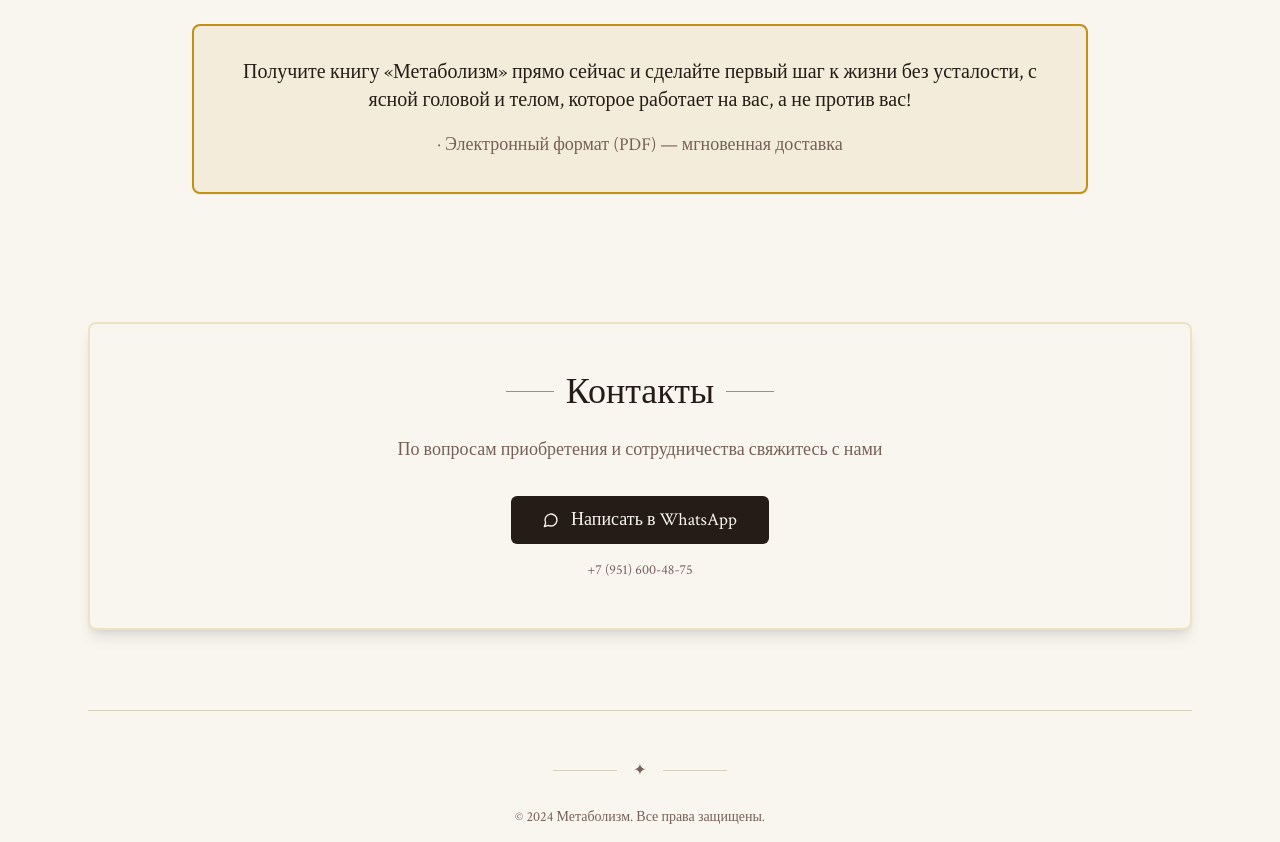
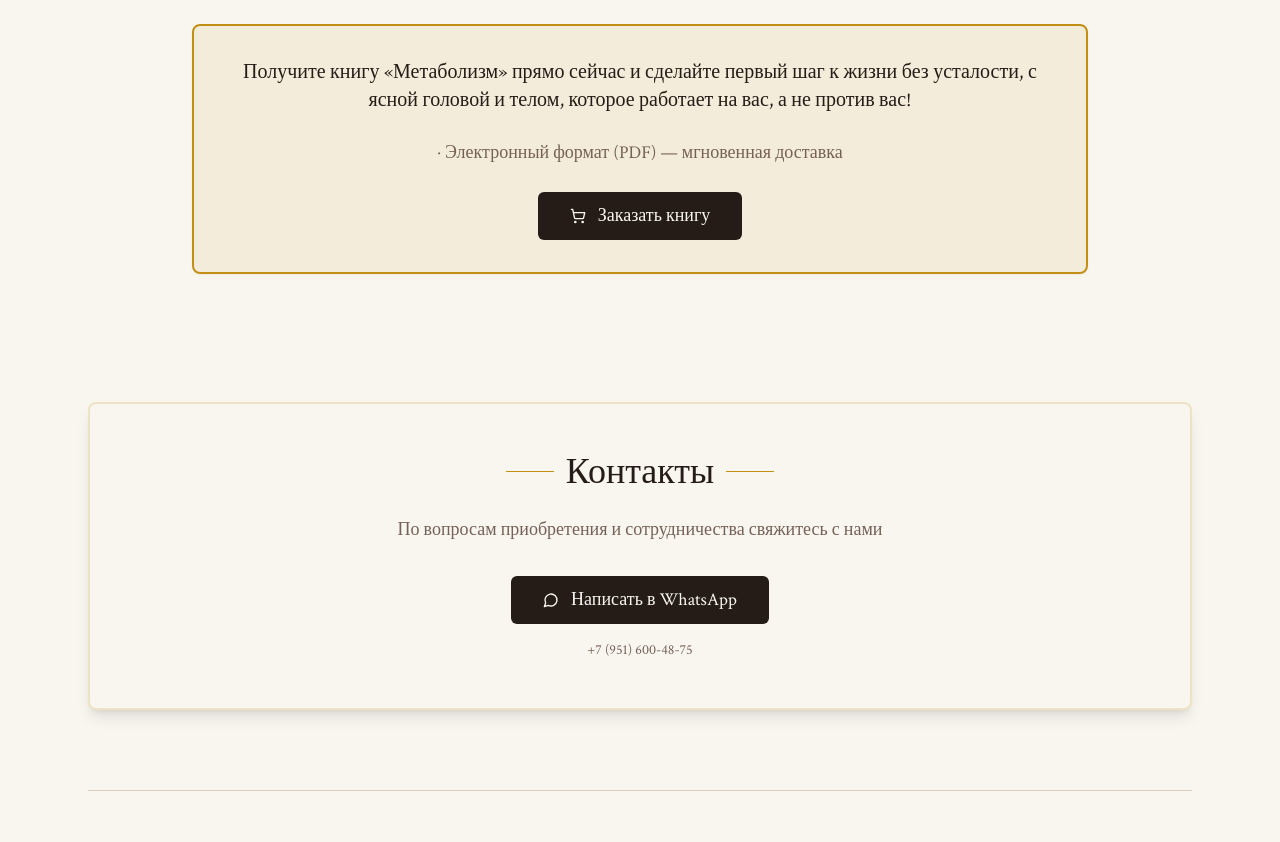
Before and after one commit to pr-poehali-dev/metabolism-book-presentation, a React (Vite) app: page / in a window 1280 px wide. Shown: the part 3220-4062 px from the top of the page. Built offline with nearby package versions, Linux system fonts and the light colour scheme.

Commit message:
Добавлена кнопка заказа через WhatsApp

```diff
--- a/src/pages/Index.tsx
+++ b/src/pages/Index.tsx
@@ -188,11 +188,19 @@ const Index = () => {
               </div>
 
               <Card className="border-2 border-accent bg-accent/10 p-8 text-center">
-                <p className="mb-4 text-xl font-light">
+                <p className="mb-6 text-xl font-light">
                   Получите книгу «Метаболизм» прямо сейчас и сделайте первый шаг к жизни без усталости,
                   с ясной головой и телом, которое работает на вас, а не против вас!
                 </p>
-                <p className="text-muted-foreground">· Электронный формат (PDF) — мгновенная доставка</p>
+                <p className="mb-6 text-muted-foreground">· Электронный формат (PDF) — мгновенная доставка</p>
+                <Button
+                  size="lg"
+                  className="gap-3 px-8 py-6 text-lg transition-all hover:scale-105"
+                  onClick={() => window.open("https://wa.me/79516004875", "_blank")}
+                >
+                  <Icon name="ShoppingCart" size={24} />
+                  <span>Заказать книгу</span>
+                </Button>
               </Card>
             </div>
           </div>
```
